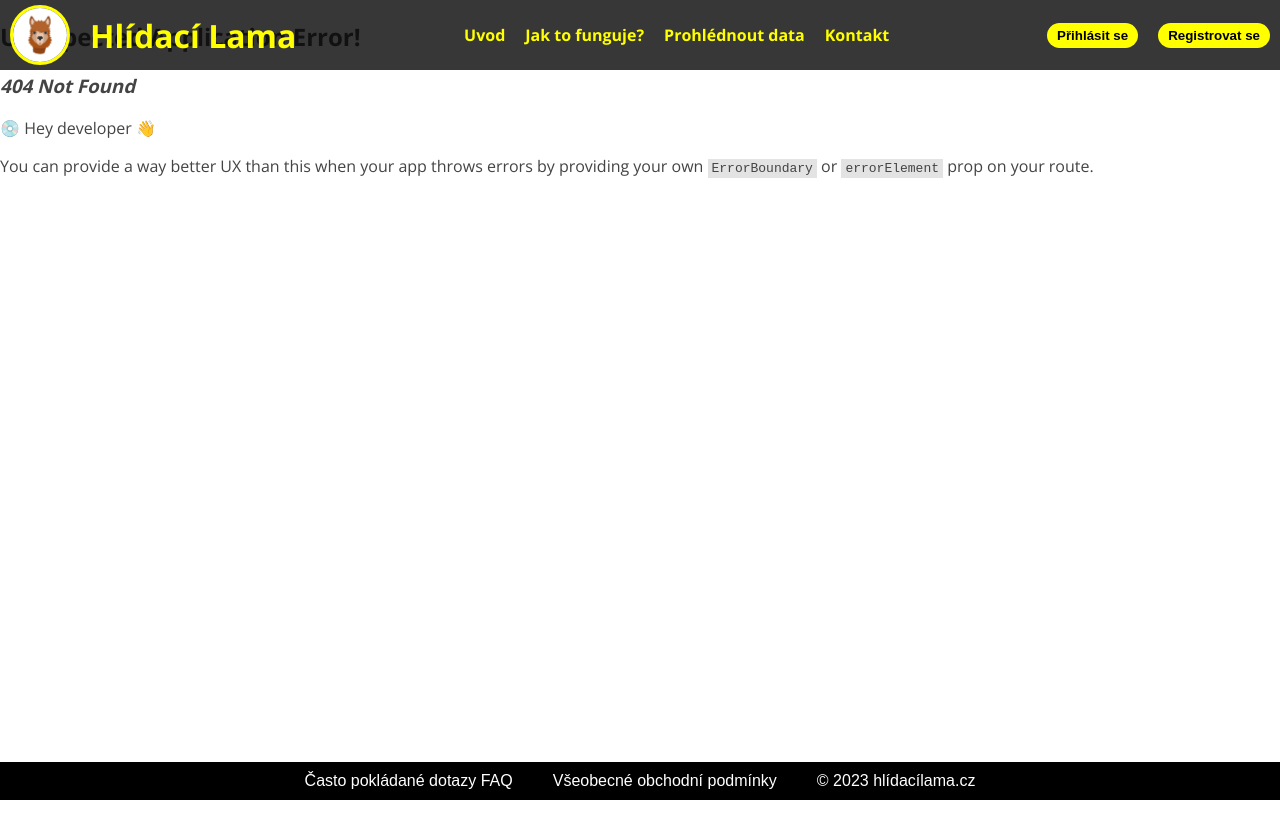
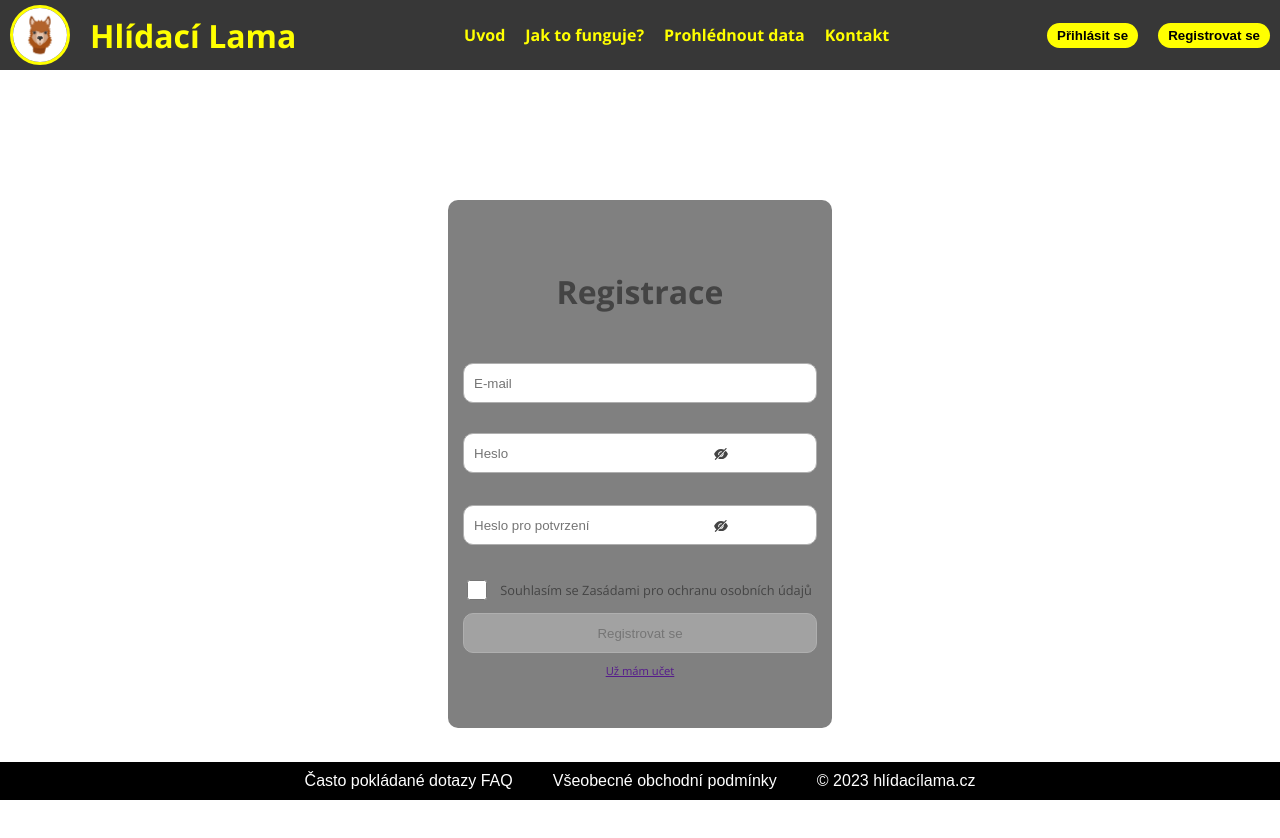
Before and after one commit to Tetiana-M-ai/Search_Lama_project, a React app: page /registration in a window 1280 px wide. Before the commit this address had no page. Shown: the top 838 px of the page. Before the commit the page ends 800 px from the top, so only its background shows below. Built offline with nearby package versions, Linux system fonts and the light colour scheme.

Commit message:
Creating a registration form

```diff
--- a/package.json
+++ b/package.json
@@ -25,6 +25,8 @@
   "dependencies": {
     "react": "^18.2.0",
     "react-dom": "^18.2.0",
+    "react-hook-form": "^7.44.2",
+    "react-icons": "^4.9.0",
     "react-router-dom": "^6.11.2"
   }
 }
--- a/src/components/App/index.jsx
+++ b/src/components/App/index.jsx
@@ -2,9 +2,13 @@ import React from 'react';
 import { Footer } from '../Footer';
 import { Header } from '../Header';
 import { Home } from '../Home';
+import { Registration } from '../Registration';
 import { RouterProvider, createBrowserRouter } from 'react-router-dom';
 
-const router = createBrowserRouter([{ path: '/', element: <Home /> }]);
+const router = createBrowserRouter([
+  { path: '/', element: <Home /> },
+  { path: '/registration', element: <Registration /> },
+]);
 
 export const App = () => (
   <>
--- a/src/components/Registration/index.jsx
+++ b/src/components/Registration/index.jsx
@@ -0,0 +1,136 @@
+import React, { useState } from 'react';
+import './style.css';
+import { useForm } from 'react-hook-form';
+import { AiFillEyeInvisible, AiFillEye } from 'react-icons/ai';
+
+export const Registration = () => {
+  const {
+    register,
+    handleSubmit,
+    formState: { errors, isValid },
+    reset,
+    watch,
+  } = useForm({ mode: 'onTouched' });
+
+  const onSubmit = (data) => {
+    console.log(data);
+    reset();
+  };
+
+  const [passwordEye, setPasswordEye] = useState(false);
+
+  const handlePasswordClick = () => {
+    setPasswordEye(!passwordEye);
+  };
+
+  const [confirmPasswordEye, setConfirmPasswordEye] = useState(false);
+
+  const handleConfirmPasswordClick = () => {
+    setConfirmPasswordEye(!confirmPasswordEye);
+  };
+
+  const password = watch('password');
+
+  return (
+    <div className="container_form">
+      <h2 className="form_title">Registrace</h2>
+      <div>
+        <form className="form" onSubmit={handleSubmit(onSubmit)}>
+          <div className="form_box">
+            <input
+              className="form_input"
+              type="email"
+              {...register('email', { required: '*  Pole je povinné' })}
+              placeholder="E-mail"
+            />
+            <div style={{ height: 20 }}>
+              {errors?.email && (
+                <p className="error">{errors?.email?.message || 'Error!'}</p>
+              )}
+            </div>
+          </div>
+
+          <div className="form_box">
+            <input
+              className="form_input"
+              name="password"
+              type={passwordEye === false ? 'password' : 'text'}
+              {...register('password', {
+                required: true,
+                minLength: {
+                  value: 8,
+                  message: '*  Heslo musí mít více než 8 znaků',
+                },
+              })}
+              placeholder="Heslo"
+            />
+
+            {passwordEye === false ? (
+              <AiFillEyeInvisible onClick={handlePasswordClick} />
+            ) : (
+              <AiFillEye onClick={handlePasswordClick} />
+            )}
+
+            {errors.password && (
+              <p className="error">{errors.password.message}</p>
+            )}
+          </div>
+
+          <div className="form_box">
+            <input
+              className="form_input"
+              name="passwordConfirm"
+              type={confirmPasswordEye === false ? 'password' : 'text'}
+              onPaste={(event) => {
+                event.preventDefault();
+                return false;
+              }}
+              {...register('passwordConfirm', {
+                required: '*  Pole je povinné',
+                validate: (value) =>
+                  value === password || '*  Heslo je nesprávné',
+              })}
+              placeholder="Heslo pro potvrzení"
+            />
+
+            {confirmPasswordEye === false ? (
+              <AiFillEyeInvisible onClick={handleConfirmPasswordClick} />
+            ) : (
+              <AiFillEye onClick={handleConfirmPasswordClick} />
+            )}
+
+            {errors.passwordConfirm && (
+              <p className="error">{errors.passwordConfirm.message}</p>
+            )}
+          </div>
+
+          <div className="form_checkbox">
+            <input
+              name="checkbox"
+              type="checkbox"
+              className="form_tick"
+              {...register('checkbox', { required: true })}
+              value="Yes"
+            />
+            <p className="text_checkbox">
+              Souhlasím se Zasádami pro ochranu osobních údajů
+            </p>
+          </div>
+
+          <div className="form_box">
+            <input
+              className="form_input"
+              value="Registrovat se"
+              type="submit"
+              disabled={!isValid}
+            />
+          </div>
+        </form>
+
+        <a className="form_link" href="">
+          Už mám učet
+        </a>
+      </div>
+    </div>
+  );
+};
--- /dev/null
+++ b/src/components/Registration/style.css
@@ -0,0 +1,68 @@
+.container_form {
+  max-width: 30%;
+  margin: 200px auto;
+  background-color: grey;
+  border-radius: 10px;
+  padding: 20px 15px;
+}
+
+.form_title {
+  display: flex;
+  flex-direction: row;
+  justify-content: center;
+  width: 100%;
+  font-size: 2rem;
+  padding: 50px 0;
+  margin: 0;
+}
+
+
+.form {
+  display: flex;
+  flex-direction: column;
+  gap: 10px;
+  margin-bottom: 10px;
+}
+
+
+.form_input {
+  width: 100%;
+  height: 40px;
+  padding: 10px 10px;
+  border-radius: 10px;
+  border: solid 1px rgb(175, 175, 175);
+}
+
+svg {
+  position: relative;
+  bottom: 28px;
+  left: 250px;
+}
+
+.form_checkbox {
+  display: flex;
+  margin-left: 0px 10px 10px 10px;
+  gap: 5px;
+}
+
+.form_tick {
+  width: 20px;
+  height: 20px;
+}
+
+.error {
+  color: orangered;
+  font-size: 0.8rem;
+}
+
+a.form_link {
+  display: flex;
+  justify-content: center;
+  margin-bottom: 30px;
+  font-size: 0.7rem;
+}
+
+.text_checkbox {
+  font-size: 0.8rem;
+  margin: auto;
+}
```
